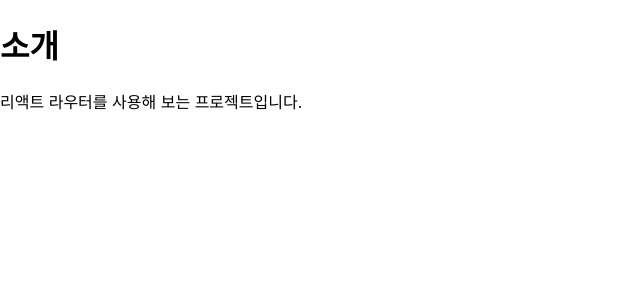
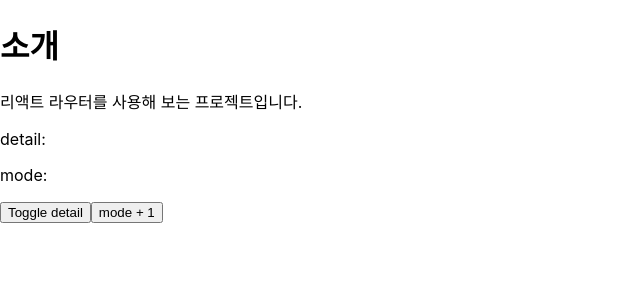
Before and after one commit to jjunhwan-kim/react-router-tutorial, a React (Create React App) app: page /about in a window 1280 px wide. Shown: the top 300 px of the page, without its empty margins (0-640 px from the left). Built offline with nearby package versions, Linux system fonts and the light colour scheme.

Commit message:
Add Query String
- 쿼리스트링 사용
- useLocation Hook으로 쿼리스트링 값, 경로 등 페이지 정보를 조회할 수 있음
- useSearchParam Hook으로 쿼리스트링을 파싱한 값을 조회할 수 있음

```diff
--- a/src/pages/About.js
+++ b/src/pages/About.js
@@ -1,10 +1,37 @@
 import React from 'react';
+import { useLocation, useSearchParams } from 'react-router-dom';
 
 const About = () => {
+  // const location = useLocation();
+  const [searchParams, setSearchParams] = useSearchParams();
+  const detail = searchParams.get('detail');
+  const mode = searchParams.get('mode');
+
+  const onToggleDetail = () => {
+    setSearchParams({ mode, detail: detail === 'true' ? false : true });
+  };
+
+  const onIncreaseMode = () => {
+    const nextMode = mode === null ? 1 : parseInt(mode) + 1;
+    setSearchParams({ mode: nextMode, detail });
+  };
+
   return (
     <div>
       <h1>소개</h1>
       <p>리액트 라우터를 사용해 보는 프로젝트입니다.</p>
+      <p>detail: {detail}</p>
+      <p>mode: {mode}</p>
+      <button onClick={onToggleDetail}>Toggle detail</button>
+      <button onClick={onIncreaseMode}>mode + 1</button>
+
+      {/*
+      <p>쿼리스트링: {location.search}</p>
+      <p>pathname: {location.pathname}</p>
+      <p>hash: {location.hash}</p>
+      <p>state: {location.state}</p>
+      <p>key: {location.key}</p>
+       */}
     </div>
   );
 };
```
